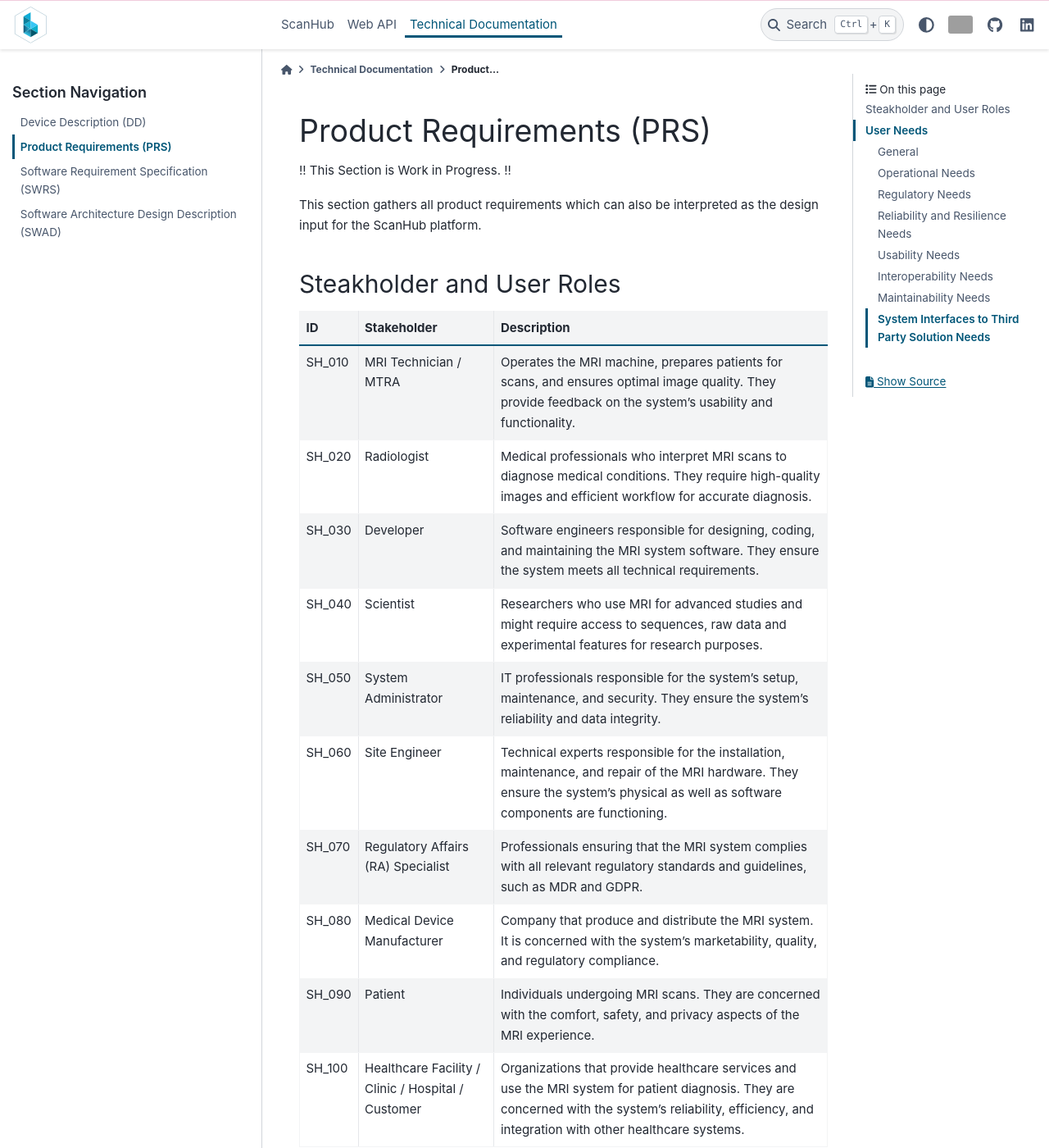
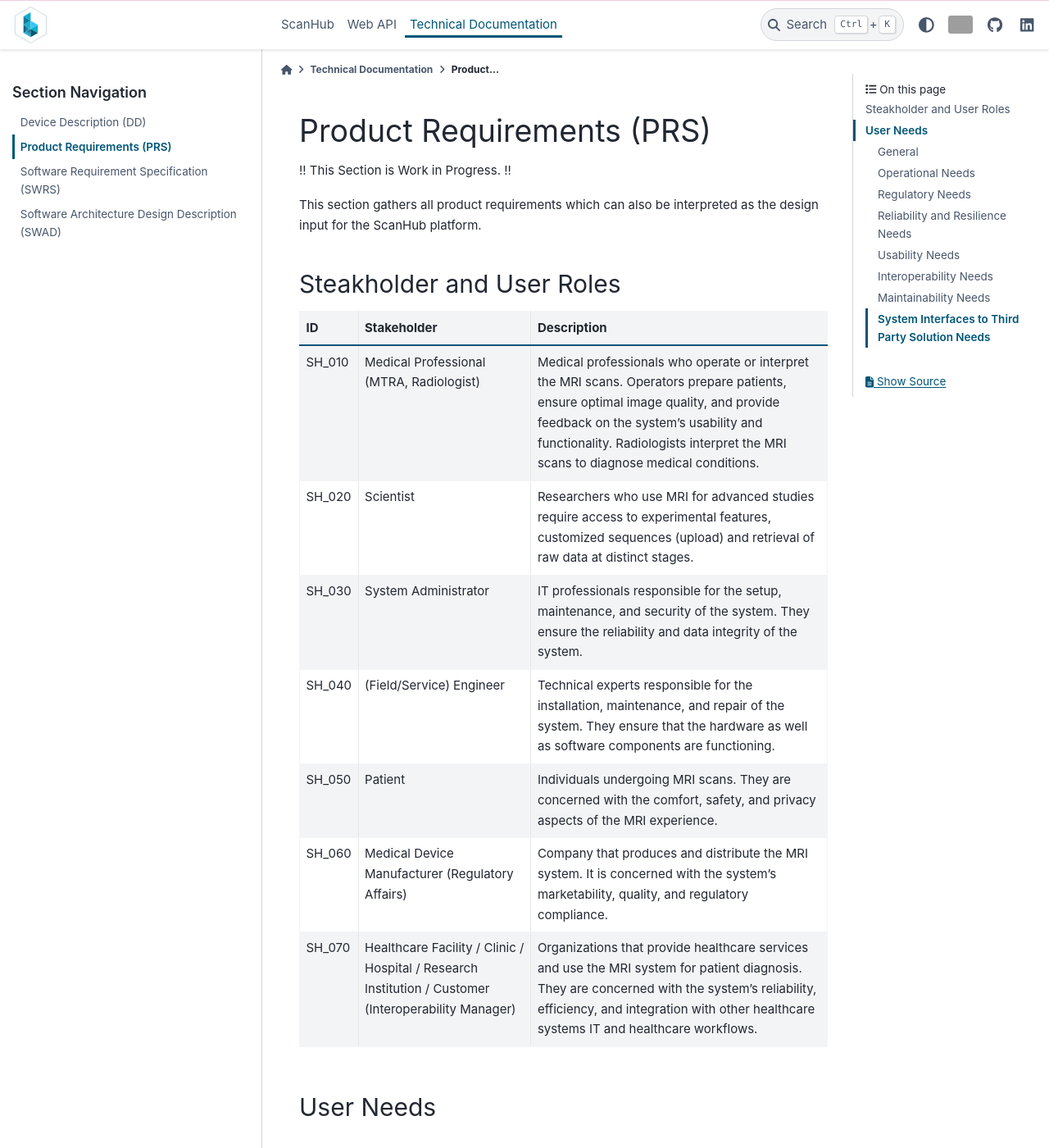
Before and after one commit to brain-link/scanhub, a Sphinx documentation site: the page built from docs/source/techdoc_prs.rst, in a window 1280 px wide and 1400 px high. Shown: the whole window at 82% size. Built offline with Sphinx 7.4.7 and the PyData theme 0.15.4, drawn with Linux system fonts in a browser that asks for light colours; grey boxes are pictures that could not be loaded.

Commit message:
update stakeholders

```diff
--- a/docs/source/techdoc_prs.rst
+++ b/docs/source/techdoc_prs.rst
@@ -11,37 +11,31 @@ Steakholder and User Roles
 +----------+--------------------------------------------+-----------------------------------------------------------------------------------+
 |    ID    |              Stakeholder                   |                                    Description                                    |
 +==========+============================================+===================================================================================+
-| SH_010   | MRI Technician / MTRA                      | Operates the MRI machine, prepares patients for scans, and ensures optimal        |
-|          |                                            | image quality. They provide feedback on the system's usability and functionality. |
+| SH_010   | Medical Professional                       | Medical professionals who operate or interpret the MRI scans. Operators prepare   |
+|          | (MTRA, Radiologist)                        | patients, ensure optimal image quality, and provide feedback on the system's      |
+|          |                                            | usability and functionality. Radiologists interpret the MRI scans to diagnose     |
+|          |                                            | medical conditions.                                                               |
 +----------+--------------------------------------------+-----------------------------------------------------------------------------------+
-| SH_020   | Radiologist                                | Medical professionals who interpret MRI scans to diagnose medical conditions.     |
-|          |                                            | They require high-quality images and efficient workflow for accurate diagnosis.   |
+| SH_020   | Scientist                                  | Researchers who use MRI for advanced studies require access to experimental       |
+|          |                                            | features, customized sequences (upload) and retrieval of raw data at distinct     |
+|          |                                            | stages.                                                                           |
 +----------+--------------------------------------------+-----------------------------------------------------------------------------------+
-| SH_030   | Developer                                  | Software engineers responsible for designing, coding, and maintaining the MRI     |
-|          |                                            | system software. They ensure the system meets all technical requirements.         |
+| SH_030   | System Administrator                       | IT professionals responsible for the setup, maintenance, and security of the      |
+|          |                                            | system. They ensure the reliability and data integrity of the system.             |
 +----------+--------------------------------------------+-----------------------------------------------------------------------------------+
-| SH_040   | Scientist                                  | Researchers who use MRI for advanced studies and might require access to          |
-|          |                                            | sequences, raw data and experimental features for research purposes.              |
-+----------+--------------------------------------------+-----------------------------------------------------------------------------------+
-| SH_050   | System Administrator                       | IT professionals responsible for the system's setup, maintenance, and security.   |
-|          |                                            | They ensure the system's reliability and data integrity.                          |
-+----------+--------------------------------------------+-----------------------------------------------------------------------------------+
-| SH_060   | Site Engineer                              | Technical experts responsible for the installation, maintenance, and repair of    |
-|          |                                            | the MRI hardware. They ensure the system's physical as well as software components|
+| SH_040   | (Field/Service) Engineer                   | Technical experts responsible for the installation, maintenance, and repair of    |
+|          |                                            | the system. They ensure that the hardware as well as software components          |
 |          |                                            | are functioning.                                                                  |
 +----------+--------------------------------------------+-----------------------------------------------------------------------------------+
-| SH_070   | Regulatory Affairs (RA) Specialist         | Professionals ensuring that the MRI system complies with all relevant regulatory  |
-|          |                                            | standards and guidelines, such as MDR and GDPR.                                   |
-+----------+--------------------------------------------+-----------------------------------------------------------------------------------+
-| SH_080   | Medical Device Manufacturer                | Company that produce and distribute the MRI system. It is concerned with          |
-|          |                                            | the system's marketability, quality, and regulatory compliance.                   |
-+----------+--------------------------------------------+-----------------------------------------------------------------------------------+
-| SH_090   | Patient                                    | Individuals undergoing MRI scans. They are concerned with the comfort, safety,    |
+| SH_050   | Patient                                    | Individuals undergoing MRI scans. They are concerned with the comfort, safety,    |
 |          |                                            | and privacy aspects of the MRI experience.                                        |
 +----------+--------------------------------------------+-----------------------------------------------------------------------------------+
-| SH_100   | Healthcare Facility / Clinic / Hospital /  | Organizations that provide healthcare services and use the MRI system for         |
-|          | Customer                                   | patient diagnosis. They are concerned with the system's reliability, efficiency,  |
-|          |                                            | and integration with other healthcare systems.                                    |
+| SH_060   | Medical Device Manufacturer                | Company that produces and distribute the MRI system. It is concerned with the     |
+|          | (Regulatory Affairs)                       | system’s marketability, quality, and regulatory compliance.                       |
++----------+--------------------------------------------+-----------------------------------------------------------------------------------+
+| SH_070   | Healthcare Facility / Clinic / Hospital /  | Organizations that provide healthcare services and use the MRI system for         |
+|          | Research Institution / Customer            | patient diagnosis. They are concerned with the system's reliability, efficiency,  |
+|          | (Interoperability Manager)                 | and integration with other healthcare systems IT and healthcare workflows.        |
 +----------+--------------------------------------------+-----------------------------------------------------------------------------------+
 
 
```
